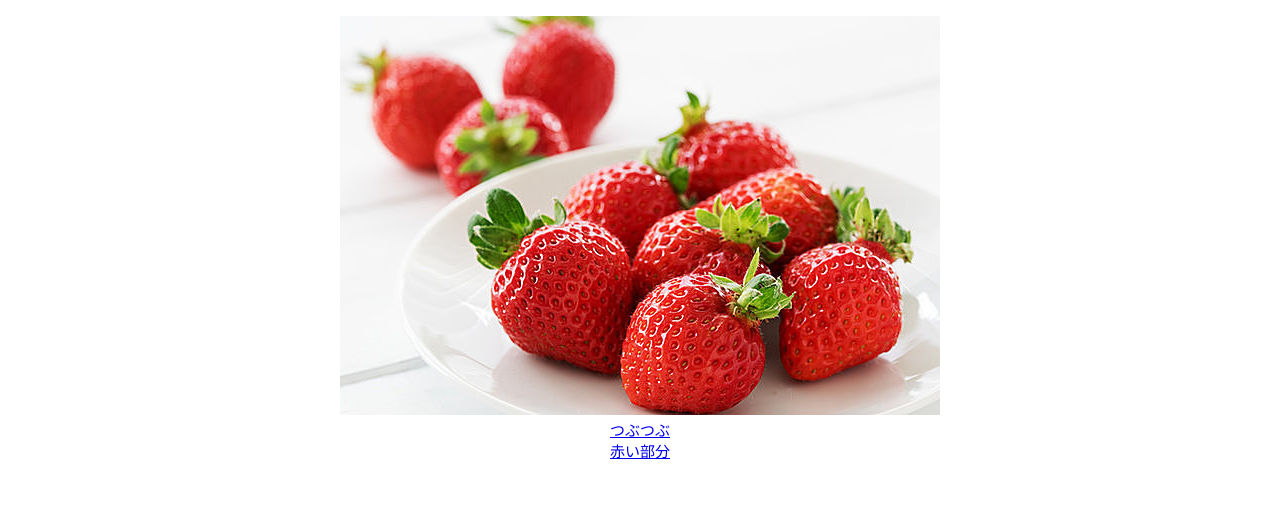
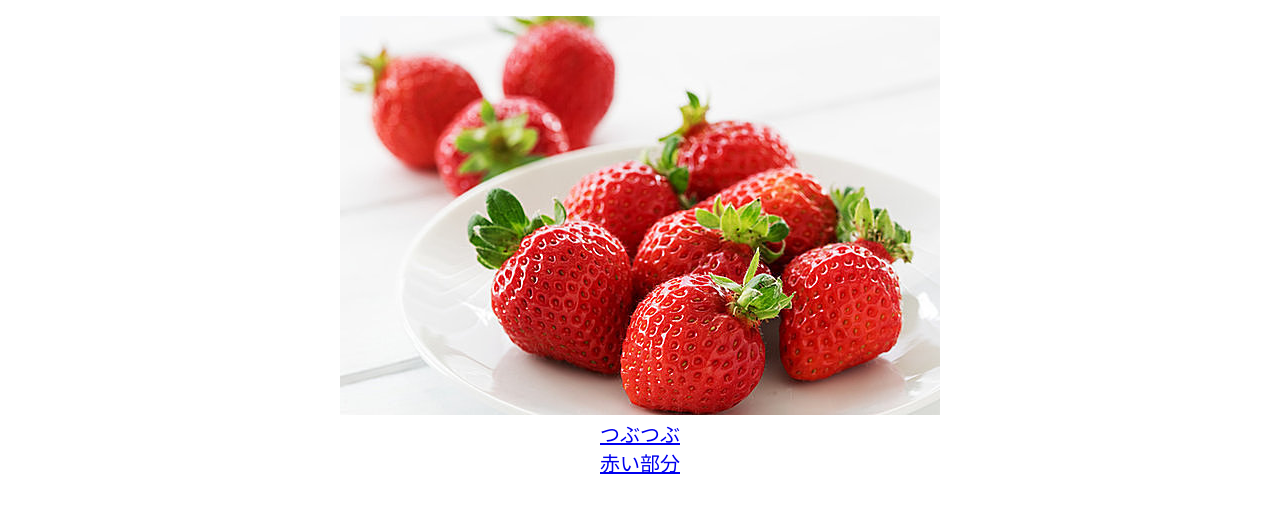
Before and after one commit to Katuragi2017/Katuragi2017.github.io, a plain HTML site: page page1.html in a window 1280 px wide. Shown: the part 119-632 px from the top of the page. Drawn offline with Linux system fonts and the light colour scheme.

Commit message:
Update page1.html

```diff
--- a/page1.html
+++ b/page1.html
@@ -12,7 +12,7 @@ input{width:100%;
    margin-top: 20px;}
 /*body{background-image: ;}*/
 h1{background-color:darkorange;}
-
+            a{font-size:20px;}
 @media screen and (max-width:480px){
                 .spimg{
                 width: 100%;
```
